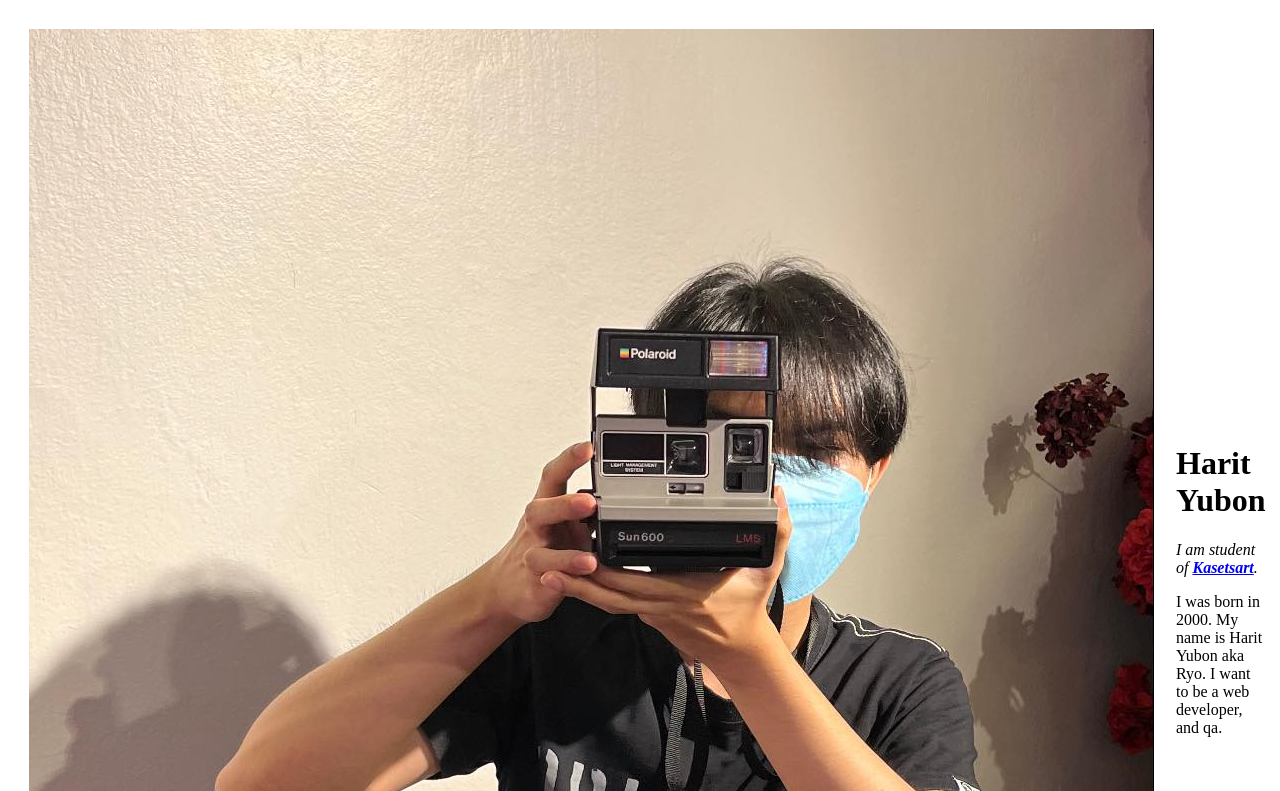
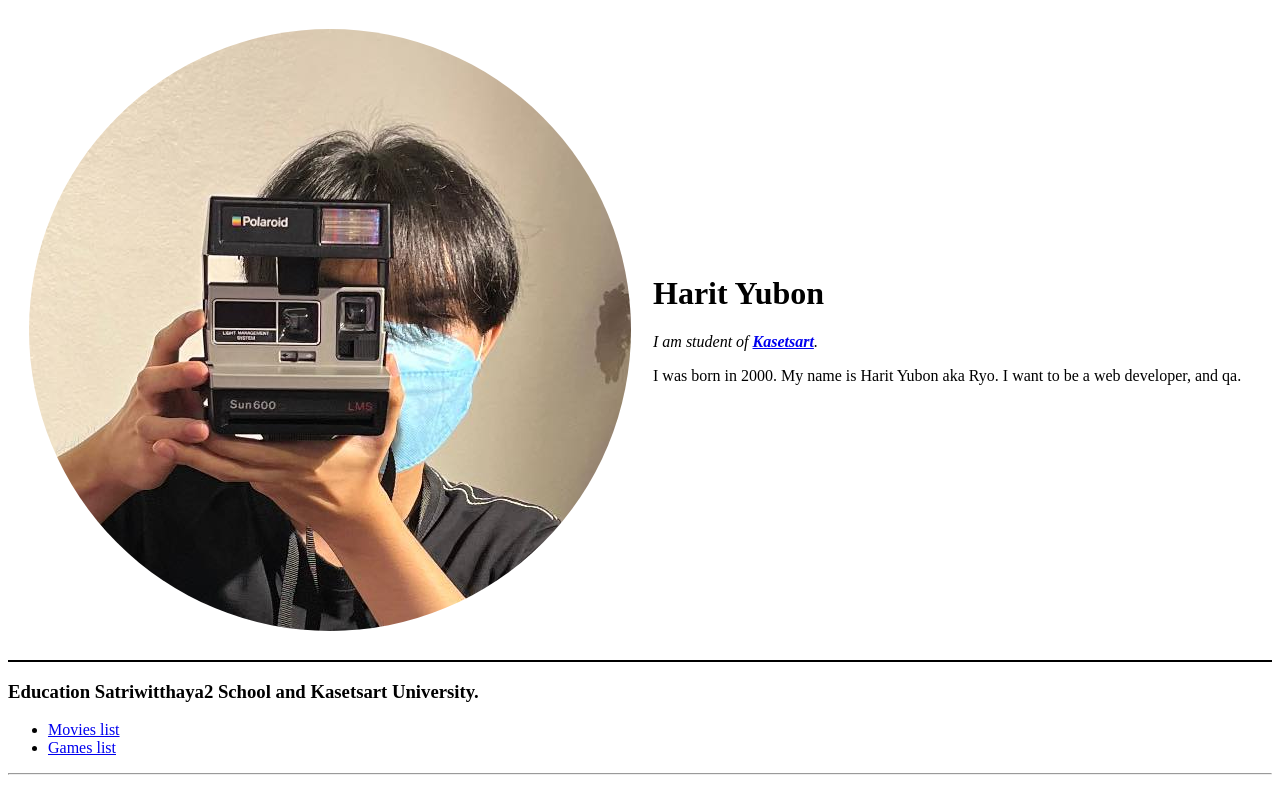
Before and after one commit to Hariz-Ryo/cv, a plain HTML site: page index.html in a window 1280 px wide. Shown: the top 791 px of the page. Drawn offline with Linux system fonts and the light colour scheme.

Commit message:
Update index.html

```diff
--- a/index.html
+++ b/index.html
@@ -10,7 +10,7 @@
   <table cellspacing="20">
     <tr>
       <td>
-        <img src="images/suzy1.jpg" alt="My Facebook profile Picture">
+        <img src="images/suzy1.png" alt="My Facebook profile Picture">
       </td>
       <td>
         <h1>Harit Yubon</h1>
```
